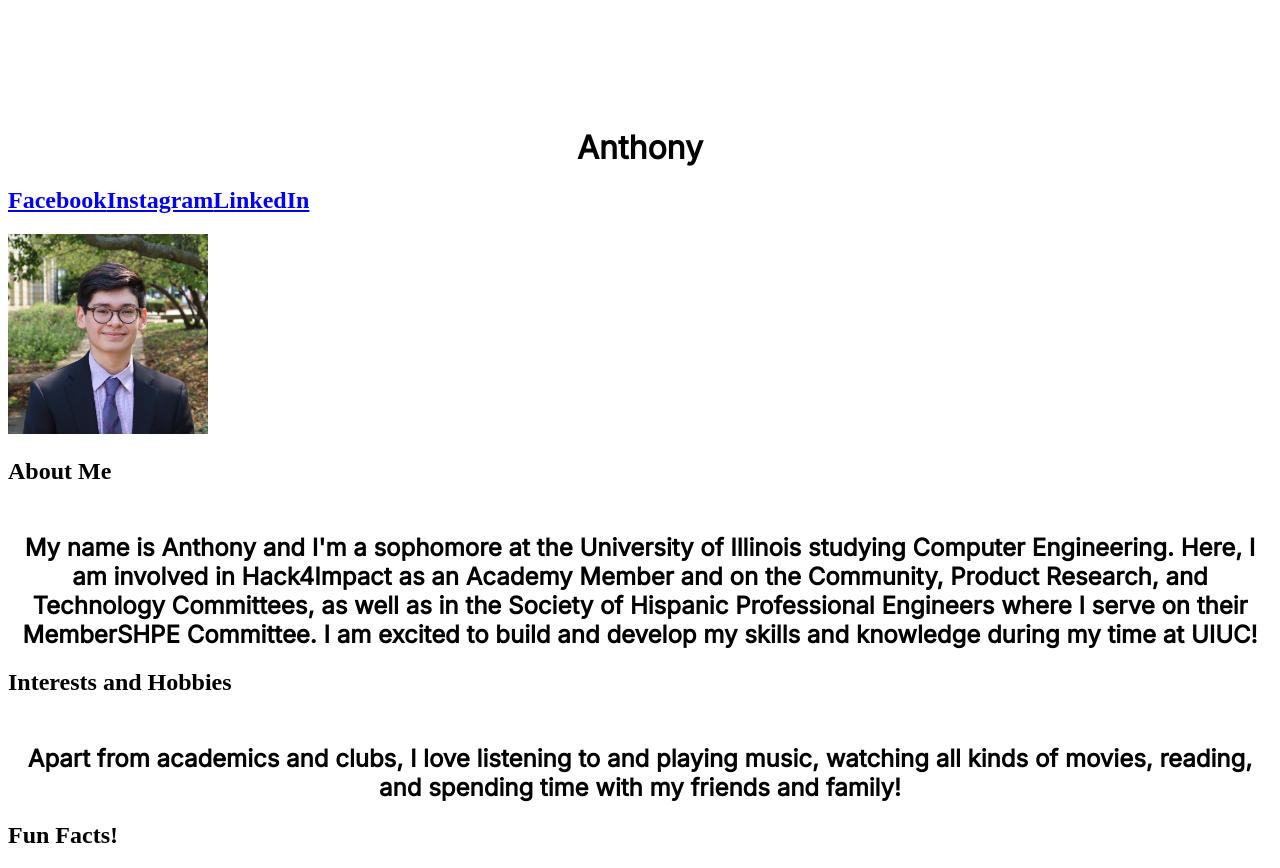
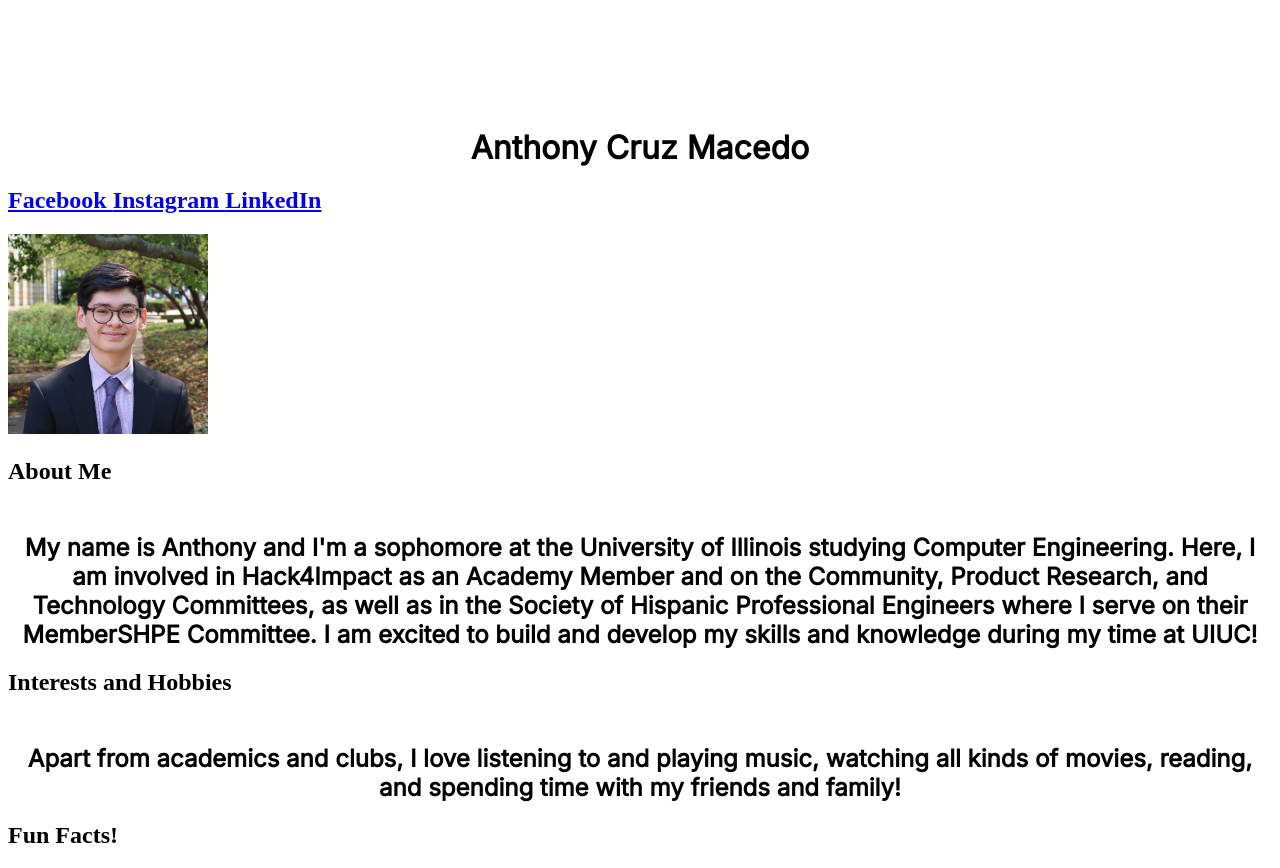
Before and after one commit to hack4impact-uiuc/academy-sandbox-fa21, a React (Create React App) app in the folder client/: page /anthony in a window 1280 px wide. Built offline with nearby package versions, Linux system fonts and the light colour scheme.

Commit message:
Page not ready, need to pull

```diff
--- a/client/src/pages/Anthony.jsx
+++ b/client/src/pages/Anthony.jsx
@@ -2,19 +2,26 @@
 import React from 'react';
 
 import '../css/Home.css';
+import '../css/Anthony.css';
 import anthony from '../utils/images/anthony_cruzmacedo1.jpg';
 
 function Anthony() {
   return (
     <>
-    <h1>
-        Anthony
-    </h1>
-    <h2>
-        <a href="https://www.facebook.com/profile.php?id=100072821919133">Facebook</a>
-        <a href="https://www.instagram.com/saxytony/">Instagram</a>
-        <a href="https://www.linkedin.com/in/acruzmacedo/">LinkedIn</a>
-    </h2>
+    <div className="header">
+        <div className="header-content">
+        <h1 className="header-name">
+            Anthony Cruz Macedo
+        </h1>
+        <h2>
+            <div className="header-links">
+            <a href="https://www.facebook.com/profile.php?id=100072821919133">Facebook </a>
+            <a href="https://www.instagram.com/saxytony/">Instagram </a>
+            <a href="https://www.linkedin.com/in/acruzmacedo/">LinkedIn </a>
+            </div>
+        </h2>
+        </div>
+    </div>
     <img src={anthony}
         alt="anthony headshot"
         width = "200"
```
Also changed, not shown: client/src/css/Anthony.css (+27 -0 lines).
